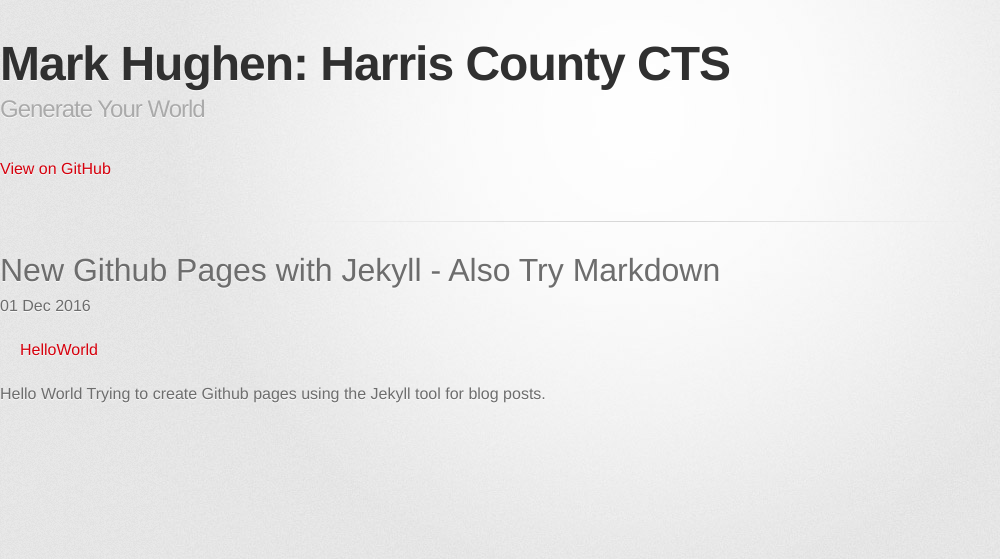
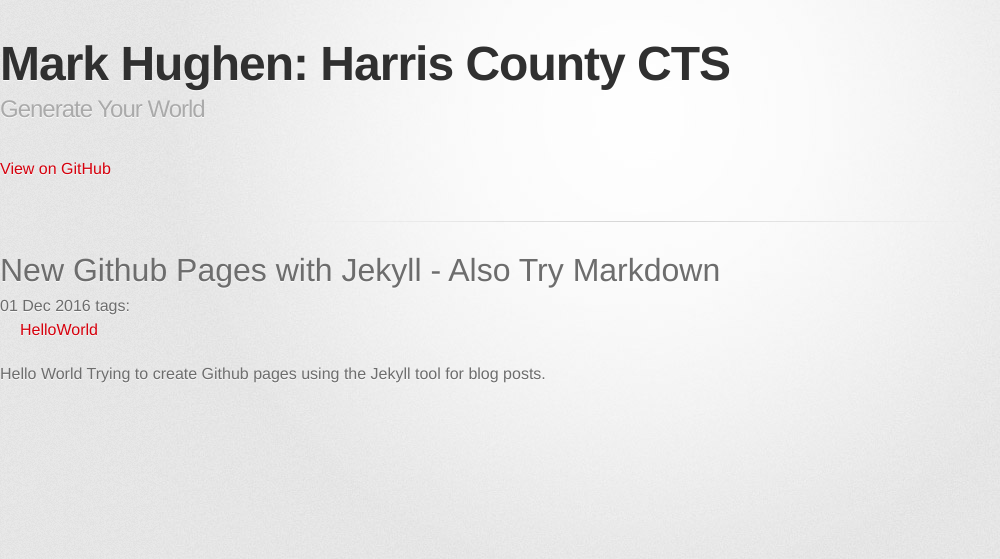
Before and after one commit to MarkHughen/MarkHughen.github.io, a Jekyll site: the page built from _posts/2016-12-01-new-blog-first-post.md, in a window 1280 px wide. Shown: the top 559 px of the page, without its empty margins (0-1000 px from the left). Built offline with Jekyll 4.4.1, drawn with Linux system fonts in a browser that asks for light colours; some web fonts are replaced.

Commit message:
Update post.html

```diff
--- a/_layouts/post.html
+++ b/_layouts/post.html
@@ -2,12 +2,15 @@
 layout: default
 ---
 <h1>{{ page.title }}</h1>
-<p class="meta">{{ page.date | date_to_string }}</p>
-<ul class="tags">
-  {% for tag in page.tags %}
+<div class="meta">
+  {{ page.date | date_to_string }}
+  tags:
+  <ul class="tags">
+    {% for tag in page.tags %}
     <li><a href="/tags#{{ tag }}" class="tag">{{ tag }}</a></li>
   {% endfor %}
 </ul>
+</div>
 
 <div class="post">
   {{ content }}
```
